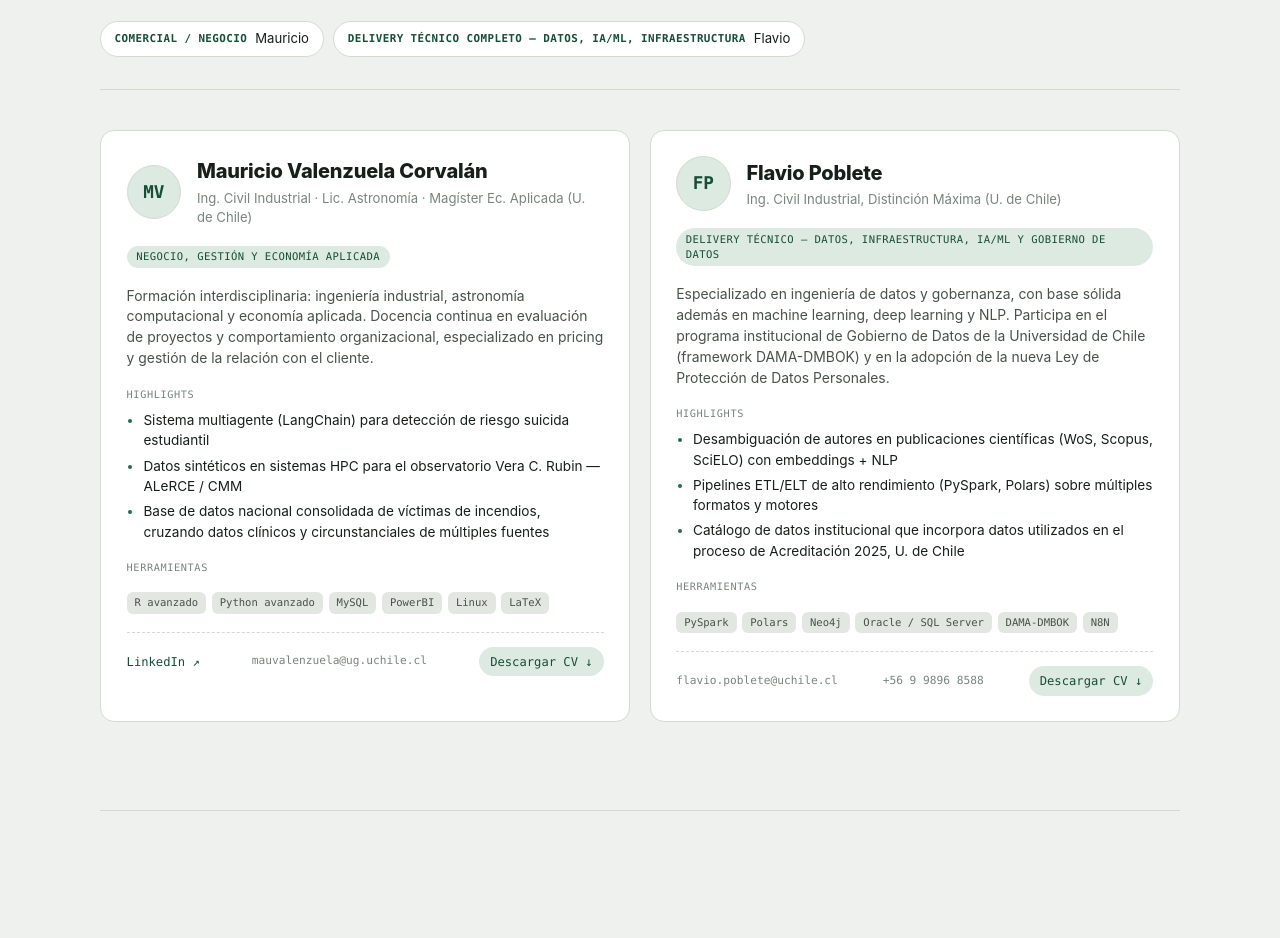
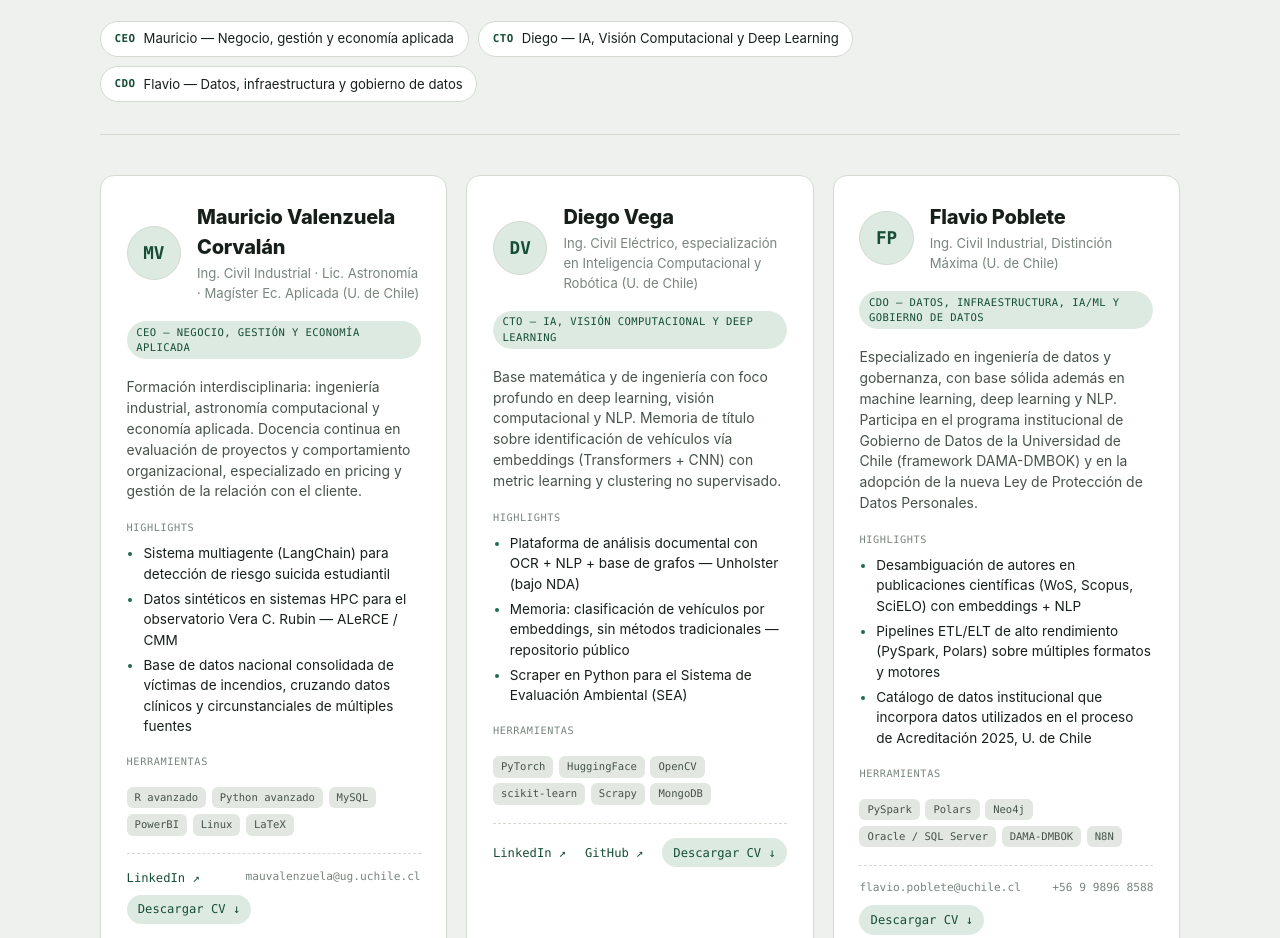
Before and after one commit to mauriciovalenzuela742/Corleone-Solutions-site, a plain HTML site: page index.html in a window 1280 px wide. Shown: the part 165-1103 px from the top of the page. Drawn offline with Linux system fonts and the light colour scheme.

Commit message:
Diego Vega rejoins as CTO alongside Mauricio (CEO) and Flavio (CDO)

```diff
--- a/index.html
+++ b/index.html
@@ -57,8 +57,8 @@
   .role-chip b { color: var(--accent-ink); font-family: var(--mono); font-size: 0.68rem; text-transform: uppercase; letter-spacing: 0.04em; }
 
   section.team { padding: 2.5rem 0; }
-  .cards { display: grid; grid-template-columns: repeat(2, 1fr); gap: 1.2rem; }
-  @media (max-width: 700px) { .cards { grid-template-columns: 1fr; } }
+  .cards { display: grid; grid-template-columns: repeat(3, 1fr); gap: 1.2rem; }
+  @media (max-width: 900px) { .cards { grid-template-columns: 1fr; } }
 
   article.card {
     background: var(--surface);
@@ -110,11 +110,12 @@
 
 <header class="masthead">
   <p class="eyebrow">Corleone Solutions · Equipo fundador</p>
-  <h1 class="title">Los 2 socios, de un vistazo</h1>
+  <h1 class="title">Los 3 socios, de un vistazo</h1>
   <p class="dek">Formación, especialidad técnica y experiencia real de cada uno.</p>
   <div class="roles-strip">
-    <div class="role-chip"><b>Comercial / Negocio</b> Mauricio</div>
-    <div class="role-chip"><b>Delivery técnico completo — Datos, IA/ML, infraestructura</b> Flavio</div>
+    <div class="role-chip"><b>CEO</b> Mauricio — Negocio, gestión y economía aplicada</div>
+    <div class="role-chip"><b>CTO</b> Diego — IA, Visión Computacional y Deep Learning</div>
+    <div class="role-chip"><b>CDO</b> Flavio — Datos, infraestructura y gobierno de datos</div>
   </div>
 </header>
 
@@ -129,7 +130,7 @@
           <p class="founder-degree">Ing. Civil Industrial · Lic. Astronomía · Magíster Ec. Aplicada (U. de Chile)</p>
         </div>
       </div>
-      <span class="role-tag">Negocio, gestión y economía aplicada</span>
+      <span class="role-tag">CEO — Negocio, gestión y economía aplicada</span>
       <p class="founder-summary">Formación interdisciplinaria: ingeniería industrial, astronomía computacional y economía aplicada. Docencia continua en evaluación de proyectos y comportamiento organizacional, especializado en pricing y gestión de la relación con el cliente.</p>
       <div>
         <p class="block-label">Highlights</p>
@@ -155,13 +156,45 @@
 
     <article class="card">
       <div class="card-top">
+        <div class="avatar">DV</div>
+        <div>
+          <h2 class="founder-name">Diego Vega</h2>
+          <p class="founder-degree">Ing. Civil Eléctrico, especialización en Inteligencia Computacional y Robótica (U. de Chile)</p>
+        </div>
+      </div>
+      <span class="role-tag">CTO — IA, Visión Computacional y Deep Learning</span>
+      <p class="founder-summary">Base matemática y de ingeniería con foco profundo en deep learning, visión computacional y NLP. Memoria de título sobre identificación de vehículos vía embeddings (Transformers + CNN) con metric learning y clustering no supervisado.</p>
+      <div>
+        <p class="block-label">Highlights</p>
+        <ul class="highlights">
+          <li>Plataforma de análisis documental con OCR + NLP + base de grafos — Unholster (bajo NDA)</li>
+          <li>Memoria: clasificación de vehículos por embeddings, sin métodos tradicionales — repositorio público</li>
+          <li>Scraper en Python para el Sistema de Evaluación Ambiental (SEA)</li>
+        </ul>
+      </div>
+      <div class="skill-groups">
+        <p class="block-label">Herramientas</p>
+        <div class="chips">
+          <span class="chip">PyTorch</span><span class="chip">HuggingFace</span><span class="chip">OpenCV</span>
+          <span class="chip">scikit-learn</span><span class="chip">Scrapy</span><span class="chip">MongoDB</span>
+        </div>
+      </div>
+      <div class="card-foot">
+        <a href="https://www.linkedin.com/in/diego-andres-v-2ab937107/" target="_blank" rel="noopener">LinkedIn ↗</a>
+        <a href="https://github.com/diegovega2001" target="_blank" rel="noopener">GitHub ↗</a>
+        <a class="cv-download" href="cv-diego-vega.pdf" download>Descargar CV ↓</a>
+      </div>
+    </article>
+
+    <article class="card">
+      <div class="card-top">
         <div class="avatar">FP</div>
         <div>
           <h2 class="founder-name">Flavio Poblete</h2>
           <p class="founder-degree">Ing. Civil Industrial, Distinción Máxima (U. de Chile)</p>
         </div>
       </div>
-      <span class="role-tag">Delivery técnico — Datos, infraestructura, IA/ML y gobierno de datos</span>
+      <span class="role-tag">CDO — Datos, infraestructura, IA/ML y gobierno de datos</span>
       <p class="founder-summary">Especializado en ingeniería de datos y gobernanza, con base sólida además en machine learning, deep learning y NLP. Participa en el programa institucional de Gobierno de Datos de la Universidad de Chile (framework DAMA-DMBOK) y en la adopción de la nueva Ley de Protección de Datos Personales.</p>
       <div>
         <p class="block-label">Highlights</p>
```
Also changed, not shown: 1 other file.
